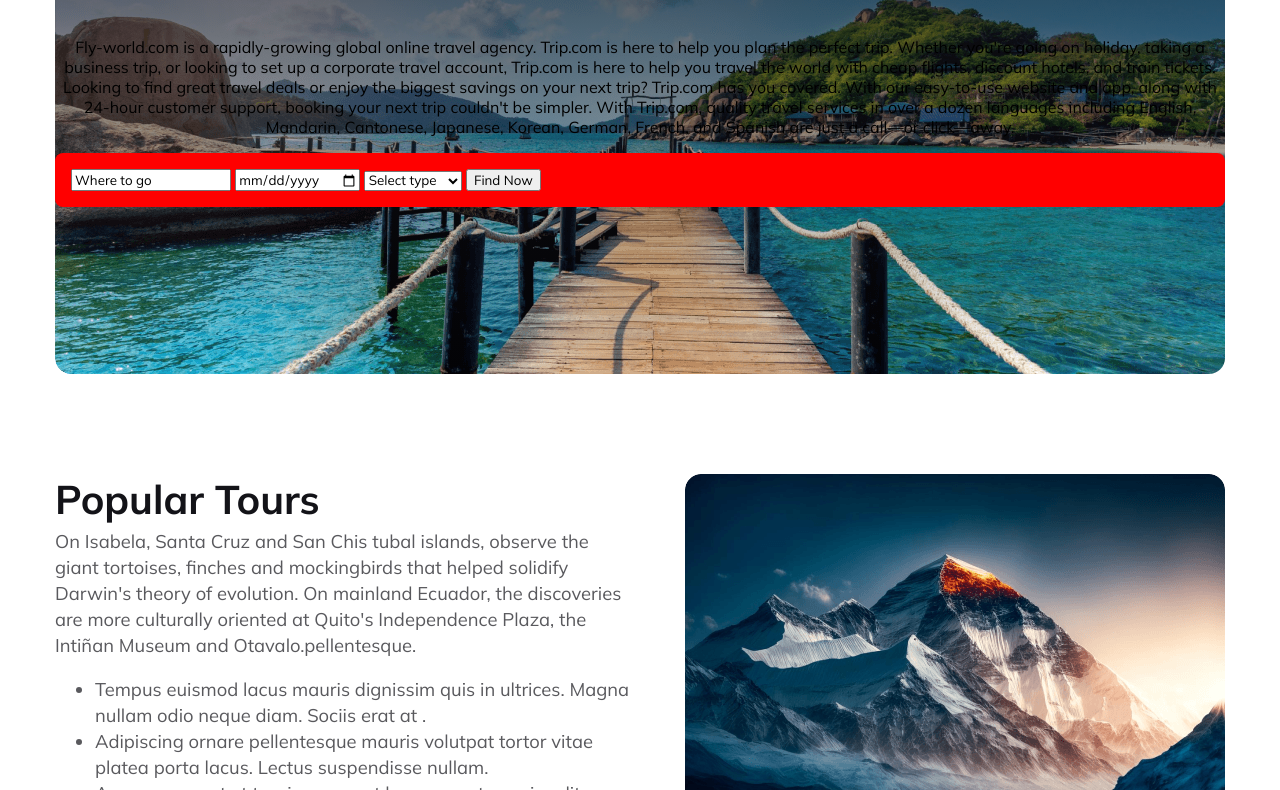
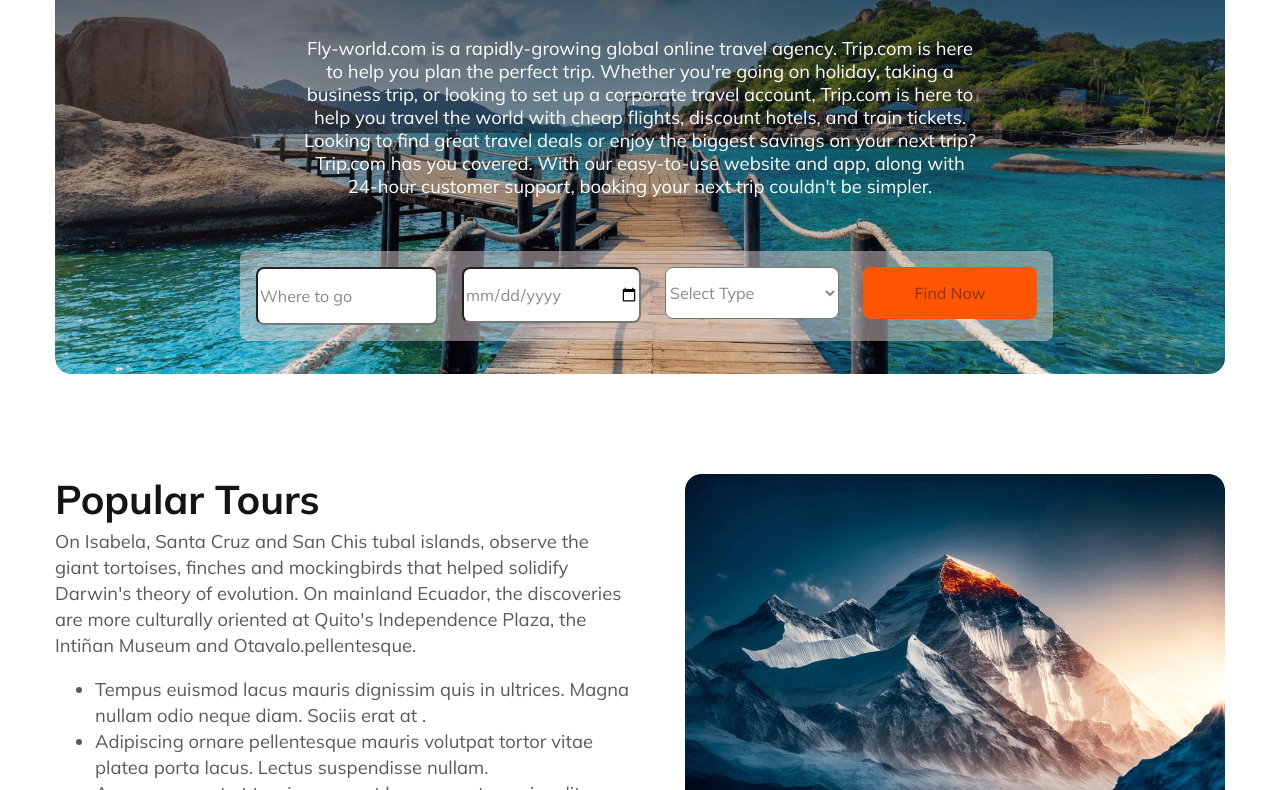
Before and after one commit to sujauddoula352/Fly-world-travel-website, a plain HTML site: page index.html in a window 1280 px wide. Shown: the part 318-1108 px from the top of the page. Drawn offline with Linux system fonts and the light colour scheme.

Commit message:
banner section compelet

```diff
--- a/index.html
+++ b/index.html
@@ -31,12 +31,11 @@
         <section class="banner">
             <div class="banner-container">
                 <h1>Explore Your Travel</h1>
-                <p class="common-text-content">Fly-world.com is a rapidly-growing global online travel agency. Trip.com is here to help you plan the perfect trip. Whether you're going on holiday, taking a business trip, or looking to set up a corporate travel account, Trip.com is here
+                <p class="content-paragraph banner-content">Fly-world.com is a rapidly-growing global online travel agency. Trip.com is here to help you plan the perfect trip. Whether you're going on holiday, taking a business trip, or looking to set up a corporate travel account, Trip.com is here
                     to help you travel the world with cheap flights, discount hotels, and train tickets. Looking to find great travel deals or enjoy the biggest savings on your next trip? Trip.com has you covered. With our easy-to-use website and app,
-                    along with 24-hour customer support, booking your next trip couldn't be simpler. With Trip.com, quality travel services in over a dozen languages including English, Mandarin, Cantonese, Japanese, Korean, German, French, and Spanish
-                    are just a call—or click—away.</p>
+                    along with 24-hour customer support, booking your next trip couldn't be simpler.</p>
             </div>
-            <form class="input">
+            <form>
                 <input type="text" id="destination" name="destination" value="Where to go">
                 <input type="date" id="date" name="date">
                 <select id="type" name="type">
@@ -47,7 +46,7 @@
                     <option value="Eco-Tourism">Eco-Tourism</option>
                     <option value="Leisure">Leisure</option>
                 </select>
-                <input type="submit" value="Find Now">
+                <input type="submit" value="Find Now" id="button">
             </form>
 
         </section>
--- a/styles/style.css
+++ b/styles/style.css
@@ -71,6 +71,10 @@ nav > ul{
     gap: 2.55em;
     list-style: none;
     align-items: center;
+
+}
+nav > ul span{
+    color: #FF5400;
 }
 nav ul a{
     text-decoration: none;
@@ -89,8 +93,14 @@ nav ul a{
     margin: 0px auto;
     border-radius: 1rem;
 }
+.banner-content{
+    color: #FFF;
+
+}
 .banner .banner-container{
     text-align: center;
+
+
 }
 .banner .banner-container h1{
     color: #FFF;
@@ -99,16 +109,34 @@ nav ul a{
     padding-top: 30px;
 }
 
-.banner .input{
+
+.banner form{
+display: inline-flex;
 padding: 16px;
 gap: 24px;
 border-radius: 8px;
-background: rgb(255, 0, 0);
-
-
-
+background: rgba(225, 208, 208, 0.49);
+margin: 48px 185px 106px 185px;
+}
+.banner form input, #type{
+    width: 174px;
+   height: 52px;
+   border-radius: 8px;
+   background: #FFF;
 
 }
+#destination, #date, #email, #button, #type{
+    color: rgba(19, 19, 24, 0.50);
+    font-size: 16px;
+}
+#type{
+    text-transform: capitalize;
+}
+#button{
+    background: #FF5400;
+    border: none;
+}
+
 /* Header section style End */
 
 
```
